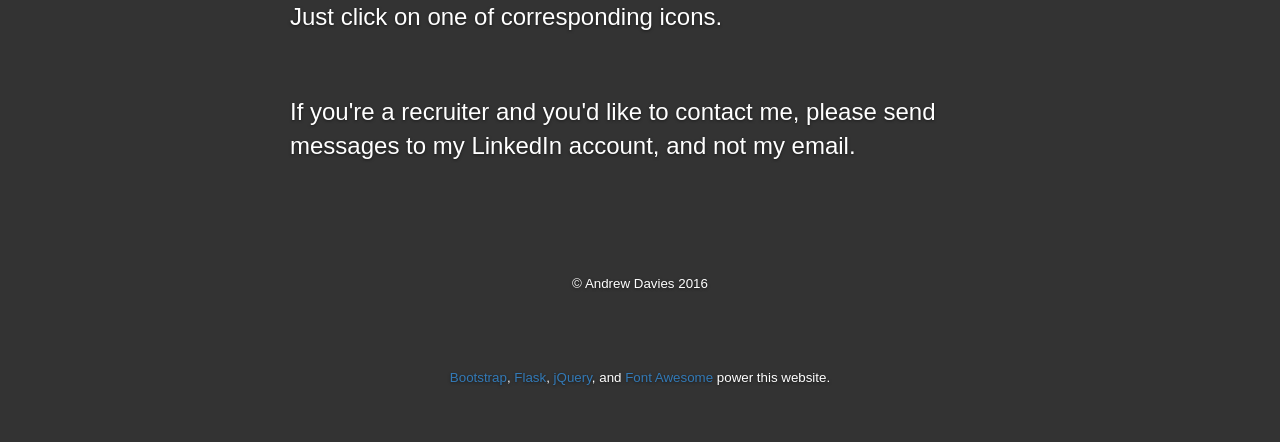
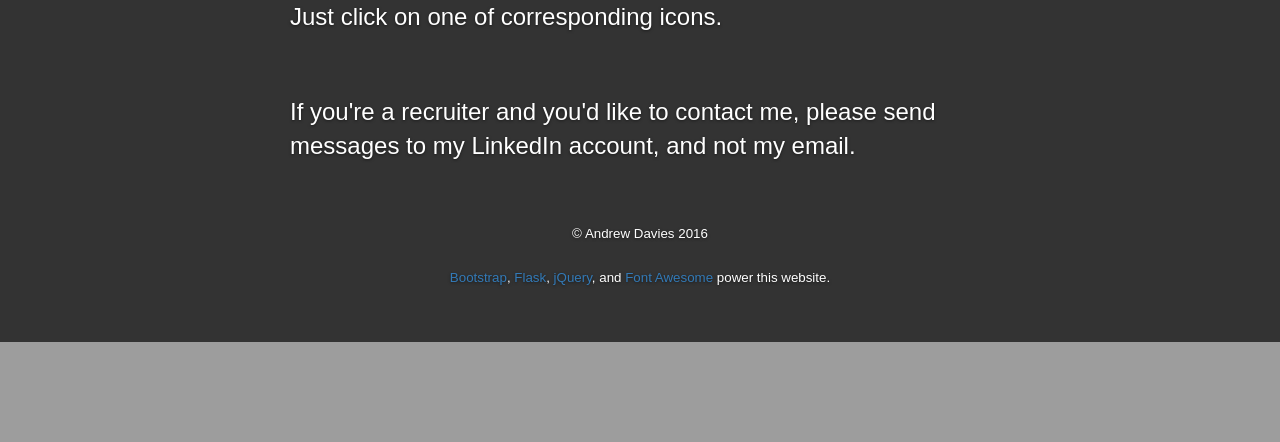
Before and after one commit to awdavies/personal_site, a Flask app: template templates/index.html in a window 1280 px wide. Shown: the part 1136-1578 px from the top of the page. After the commit the page ends 1478 px from the top, so only its background shows below. Run offline with Flask 2, Linux system fonts and the light colour scheme; the template is opened without the code that fills it, so the values that code supplies are empty; some libraries are stand-ins or nearby versions; some web fonts are replaced.

Commit message:
Fixed bottom padding.

```diff
--- a/templates/index.html
+++ b/templates/index.html
@@ -113,8 +113,8 @@
           <!-- Legalese -->
           <div id="legalese" class="row">
             <div class="col-mod-10">
-            <p class="text-center name"><small>&copy; Andrew Davies 2016</small></p>
-            <p class="text-center">
+              <p style="padding-top: 0px;" class="text-center name"><small>&copy; Andrew Davies 2016</small></p>
+              <p style="padding-top: 0px;" class="text-center">
               <small>
                 <a href="http://getbootstrap.com/">Bootstrap</a>,
                 <a href="http://flask.pocoo.org/">Flask</a>,
@@ -125,9 +125,7 @@
               </p>
             </div>
           </div><!--./legalese -->
-
         </div>
-      <!-- </div> -->
     </section>
 
     <script>
```
Lines whose indentation alone changed are shown as unchanged.
